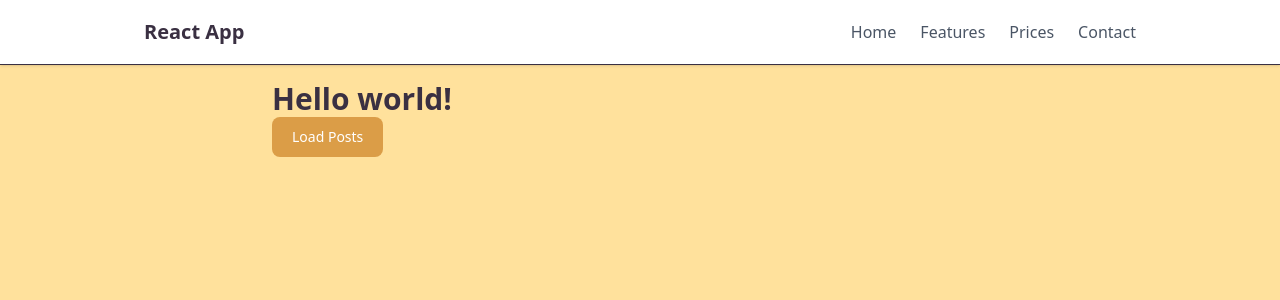
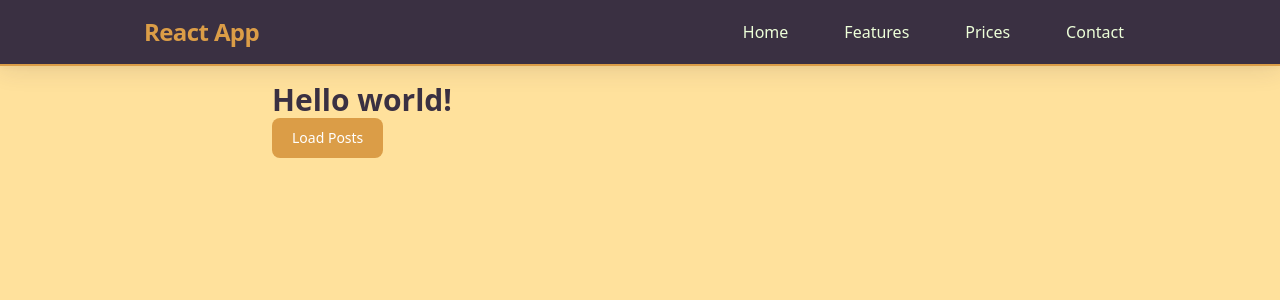
Before and after one commit to luesoad/react-app, a React (Vite) app: page / in a window 1280 px wide. Shown: the top 300 px of the page. Built offline with nearby package versions, Linux system fonts and the light colour scheme.

Commit message:
style navbar

```diff
--- a/src/components/Navbar.tsx
+++ b/src/components/Navbar.tsx
@@ -12,24 +12,46 @@ const navLinks = [
 const Navbar: React.FC = () => {
     const [isOpen, setIsOpen] = useState(false);
 
-    const toggleMenu = () => {
-        setIsOpen(!isOpen);
-    };
+    const toggleMenu = () => setIsOpen(!isOpen);
 
     return (
-        <nav className="bg-white border-b shadow">
+        <nav
+            className="
+        bg-[color:var(--dark-purple)]
+        shadow-lg
+        border-b-2 border-[color:var(--primary)]
+        sticky top-0 z-40
+      "
+            style={{ boxShadow: '0 4px 24px 0 rgba(58,48,66,0.12), 0 1.5px 4px 0 rgba(219,157,71,0.08)' }}
+        >
             <div className="max-w-screen-lg mx-auto px-4 flex items-center justify-between h-16">
                 <div className="flex items-center">
-                    <Link to="/" className="text-xl font-bold text-secondary cursor-pointer">
+                    <Link
+                        to="/"
+                        className="
+              text-2xl font-extrabold tracking-tight
+              text-[color:var(--earth-yellow)]
+              hover:text-[color:var(--coral)]
+              transition-colors duration-200
+              cursor-pointer
+            "
+                    >
                         React App
                     </Link>
                 </div>
-                <div className="hidden md:flex space-x-6">
+                <div className="hidden md:flex space-x-8">
                     {navLinks.map((link) => (
                         <Link
                             key={link.label}
                             to={link.href}
-                            className="text-gray-600 hover:text-secondary font-medium"
+                            className="
+                text-base font-medium
+                text-[color:var(--nyanza)]
+                hover:text-[color:var(--coral)]
+                px-3 py-2 rounded-md
+                transition-all duration-200
+                hover:bg-[color:var(--peach-yellow)/.2]
+              "
                         >
                             {link.label}
                         </Link>
@@ -38,33 +60,57 @@ const Navbar: React.FC = () => {
                 <div className="md:hidden">
                     <Button
                         onClick={toggleMenu}
-                        className="text-sky-600 hover:text-sky-800 focus:outline-none cursor-pointer"
+                        className="
+              text-[color:var(--earth-yellow)]
+              hover:text-[color:var(--coral)]
+              bg-transparent p-2 rounded
+              focus:outline-none
+            "
+                        aria-label="Open menu"
                     >
-                        <svg className="w-6 h-6" fill="none" stroke="currentColor" strokeWidth={2} viewBox="0 0 24 24">
+                        <svg className="w-7 h-7" fill="none" stroke="currentColor" strokeWidth={2} viewBox="0 0 24 24">
                             <path strokeLinecap="round" strokeLinejoin="round" d="M4 6h16M4 12h16M4 18h16" />
                         </svg>
                     </Button>
                 </div>
             </div>
             {isOpen && (
-                <div className="fixed inset-0 bg-white z-50 flex flex-col justify-start items-start p-4">
-                    <div className="flex justify-between items-center w-full">
-                        <h2 className="text-lg font-bold">Menu</h2>
+                <div className="
+          fixed inset-0 z-50 bg-[color:var(--dark-purple)]/95
+          flex flex-col justify-start items-start p-6
+          animate-fade-in
+        ">
+                    <div className="flex justify-between items-center w-full mb-6">
+                        <h2 className="text-xl font-bold text-[color:var(--earth-yellow)]">Menu</h2>
                         <Button
                             onClick={() => setIsOpen(false)}
-                            className="text-sky-600 hover:text-sky-800 focus:outline-none cursor-pointer"
+                            className="
+                text-[color:var(--earth-yellow)]
+                hover:text-[color:var(--coral)]
+                bg-transparent p-2 rounded
+                focus:outline-none
+              "
+                            aria-label="Close menu"
                         >
-                            <svg className="w-6 h-6" fill="none" stroke="currentColor" strokeWidth={2} viewBox="0 0 24 24">
+                            <svg className="w-7 h-7" fill="none" stroke="currentColor" strokeWidth={2} viewBox="0 0 24 24">
                                 <path strokeLinecap="round" strokeLinejoin="round" d="M6 18L18 6M6 6l12 12" />
                             </svg>
                         </Button>
                     </div>
-                    <div className="flex flex-col space-y-4 w-full mt-4">
+                    <div className="flex flex-col space-y-6 w-full">
                         {navLinks.map((link) => (
                             <Link
                                 key={link.label}
                                 to={link.href}
-                                className="text-gray-600 hover:text-sky-600 font-medium text-lg"
+                                className="
+                  text-lg font-semibold
+                  text-[color:var(--nyanza)]
+                  hover:text-[color:var(--coral)]
+                  px-3 py-2 rounded-md
+                  transition-all duration-200
+                  hover:bg-[color:var(--peach-yellow)/.2]
+                  w-full
+                "
                                 onClick={() => setIsOpen(false)}
                             >
                                 {link.label}
```
